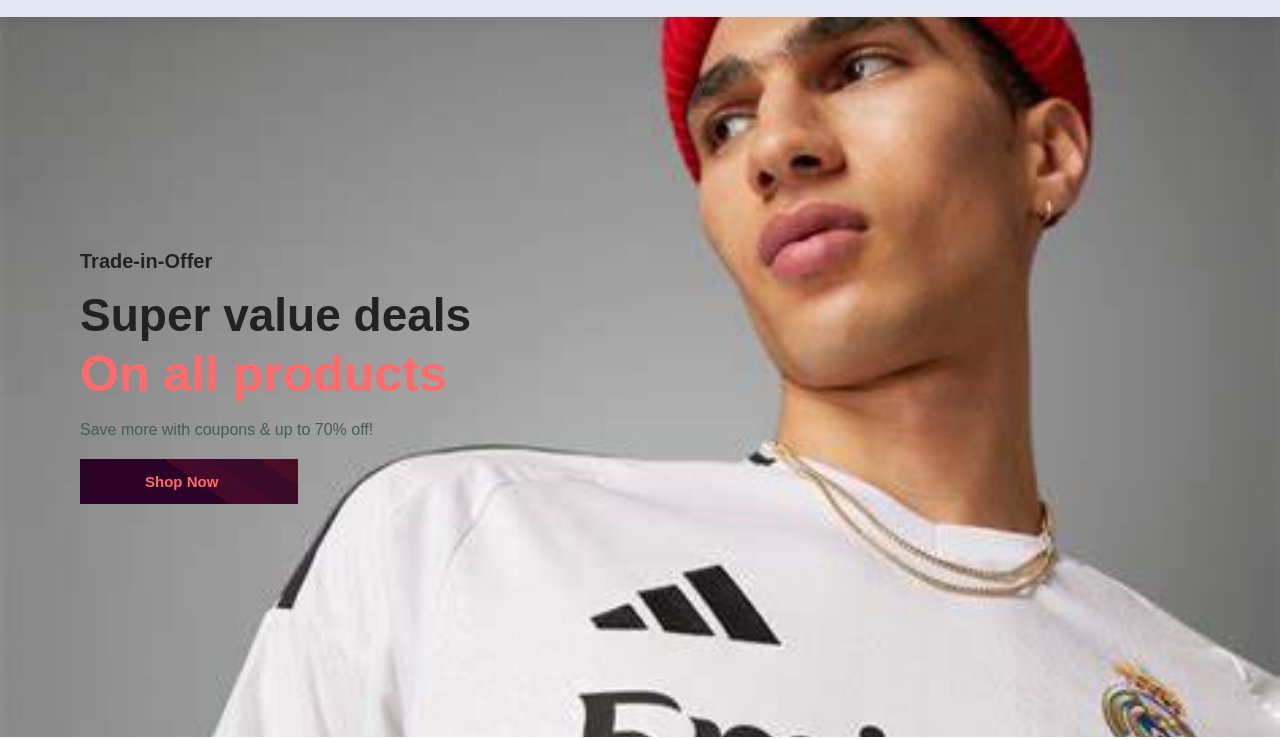
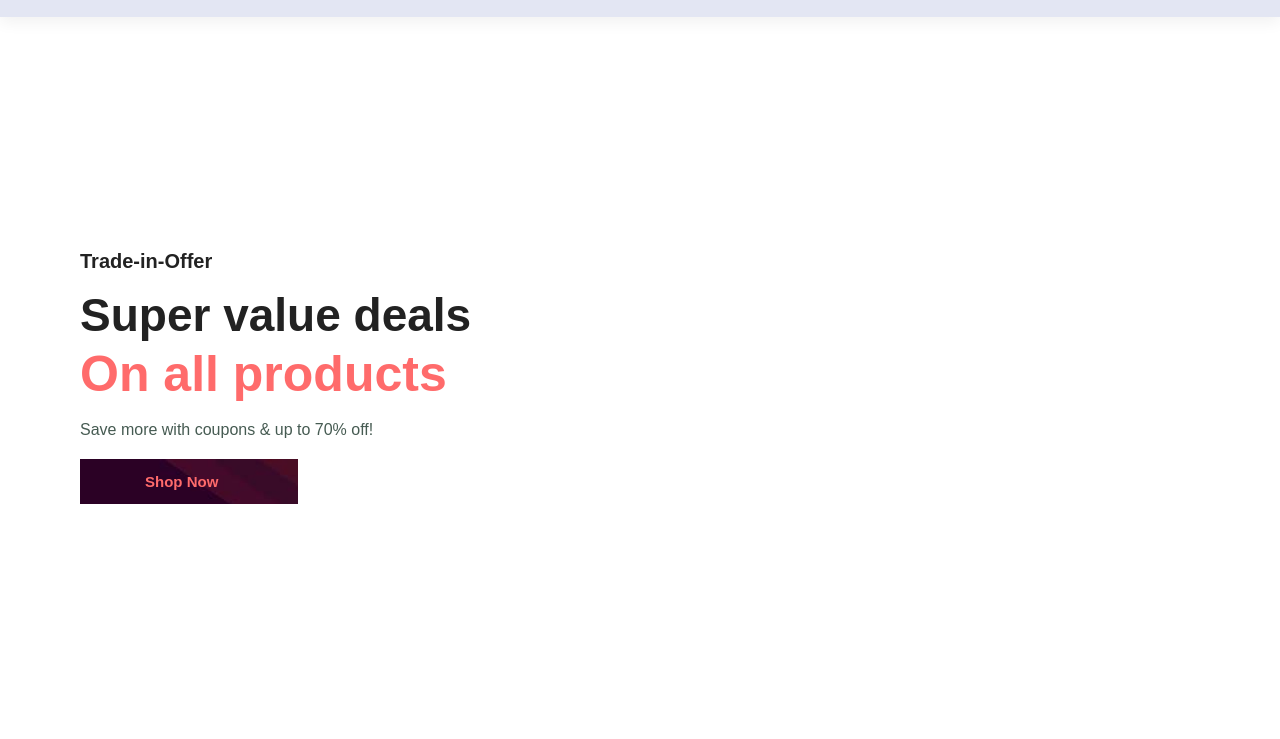
Before and after one commit to Maxlandry03/vibes23, a plain HTML site: page index.html in a window 1280 px wide. Shown: the part 72-811 px from the top of the page. Drawn offline with nearby package versions, Linux system fonts and the light colour scheme.

Commit message:
Update style.css

```diff
--- a/style.css
+++ b/style.css
@@ -137,7 +137,7 @@
  /*Home Page*/
 
  #hero {
-     background-image: url("images/fontimage.jpg");
+     background-image: url("images/fontimage.j");
      height: 90vh;
      width: 100%;
      background-size: cover;
```
